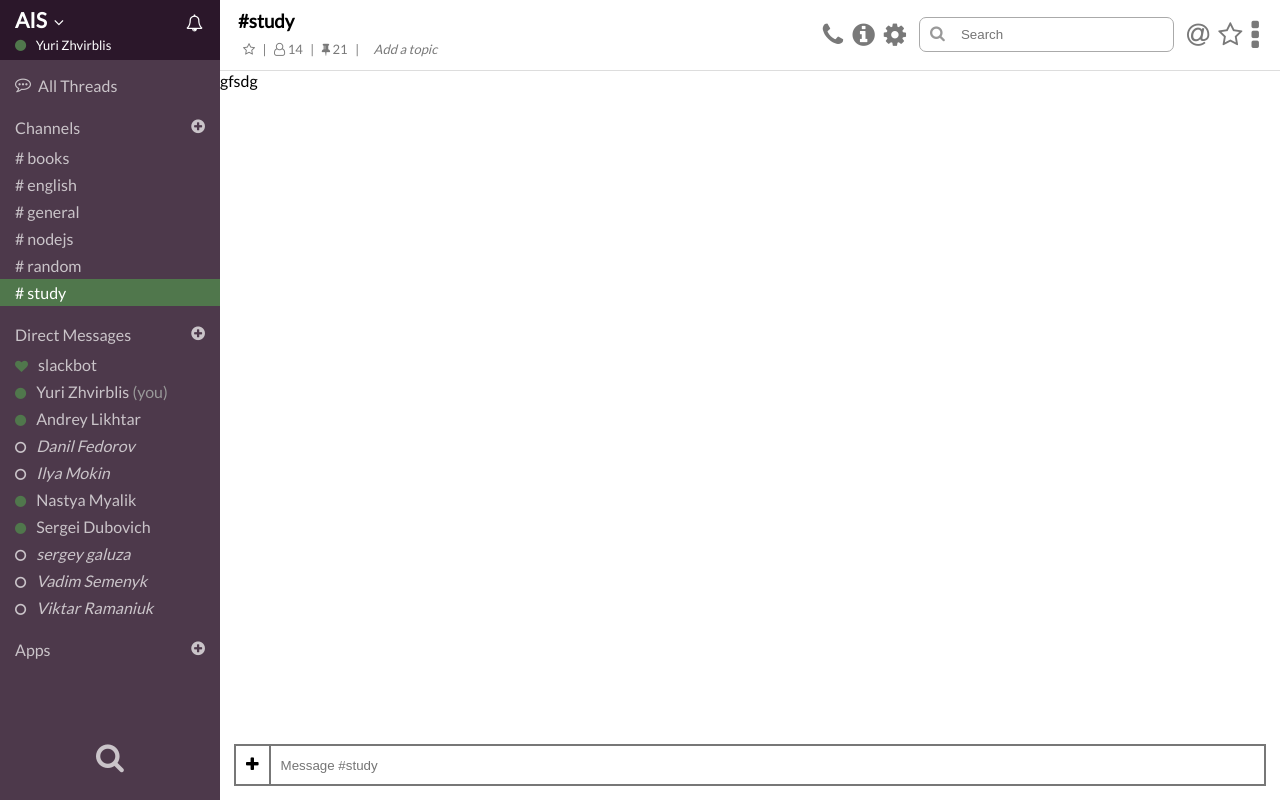
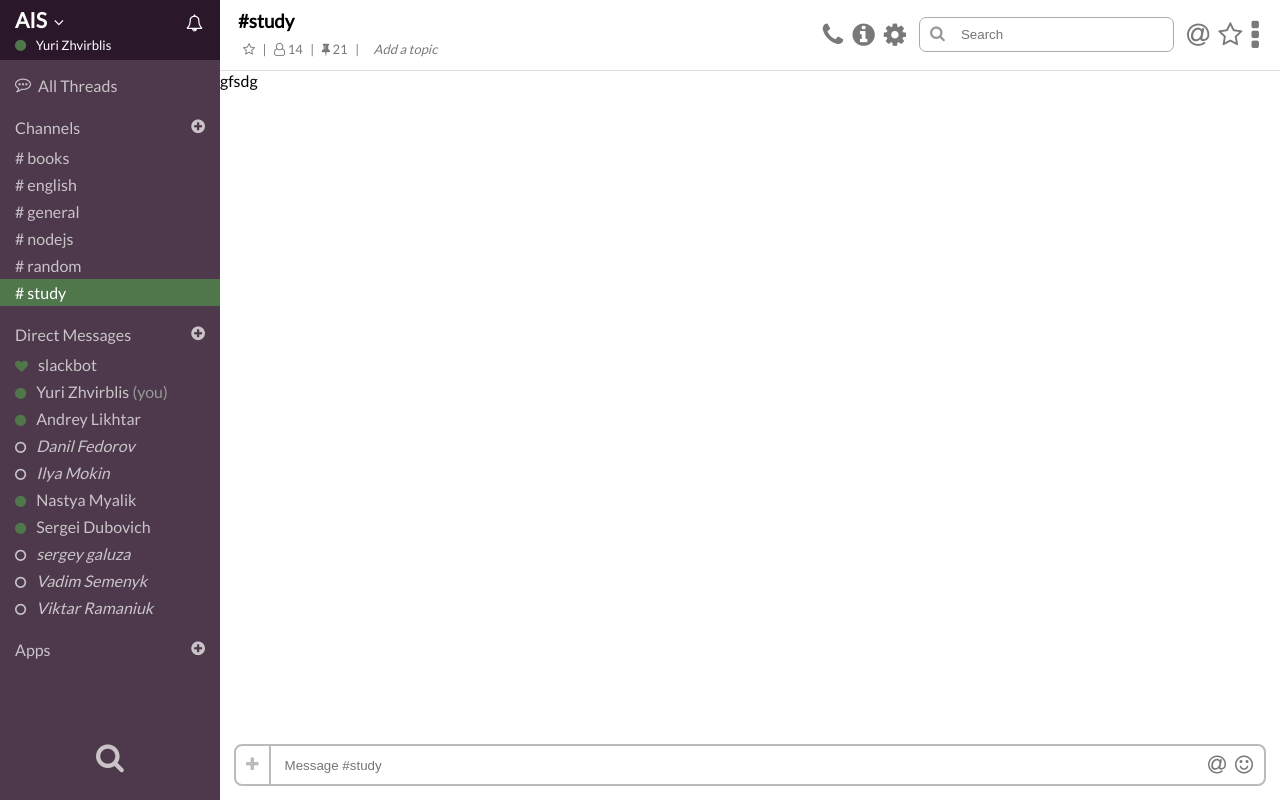
Before and after one commit to zhvirblis/Html-Css, a plain HTML site: page index.html in a window 1280 px wide. Drawn offline with Linux system fonts and the light colour scheme.

Commit message:
message textbox

```diff
--- a/index.html
+++ b/index.html
@@ -162,6 +162,14 @@
                 <i class="plus-icon fa fa-plus" aria-hidden="true"></i>
                 <div class="message-wrapper">
                         <input class="message-box-input" placeholder="Message #study" />
+                        <div class="message-icon-block">
+                            <p class="message-icon at">
+                                <i class="fa fa-at" aria-hidden="true"></i>
+                            </p>
+                            <p class="message-icon smile">
+                                <i class="fa fa-smile-o" aria-hidden="true"></i>
+                            </p>
+                        </div>
                 </div>
             </div>
         </div>
--- a/styles/main.css
+++ b/styles/main.css
@@ -130,6 +130,7 @@ body{
     border-bottom: 1px solid #DDD;
     height: 70px;
     width: 100%;
+    min-width: 820px;
 }
 .message-panel{
     width: 100%;
@@ -196,7 +197,7 @@ input.search:focus {
 .menu-icons {
     float: left;
 }
-.menu-icon.at:hover{
+.menu-icons.at:hover{
     color: #EE0000;
 }
 .menu-icon.star:hover{
@@ -230,16 +231,39 @@ input.search:focus {
 .message-wrapper {
     display: flex;
     flex-grow: 1;
-    border: 2px solid #777;
+    border: 2px solid #BBB;
     margin: 14px 14px 14px -2px;
+    border-radius: 0 8px 8px 0;
 }
 input.message-box-input {
     flex-grow: 1;
     border: none;
     padding: 10px;
+    margin: 4px;
+    outline: none;
 }
 i.plus-icon {
-    border: 2px solid #777;
+    border: 2px solid #BBB;
     margin: 14px 0px 14px 14px;
     padding: 10px;
+    color: #bbb;
+    border-radius: 8px 0 0 8px;
 }
+.message-icon {
+    cursor: pointer;
+    font-size: 21px;
+    color: #797979;
+    margin: 5px 3px;
+    display: inline-block;
+    transition: 0.2s;
+}
+.message-icon.at:hover{
+    color: #53ACFF;
+}
+.message-icon:hover{
+    font-size: 27px;
+    margin: 0px 0px;
+}
+.message-icon-block {
+    padding: 0 8px;
+}
```
